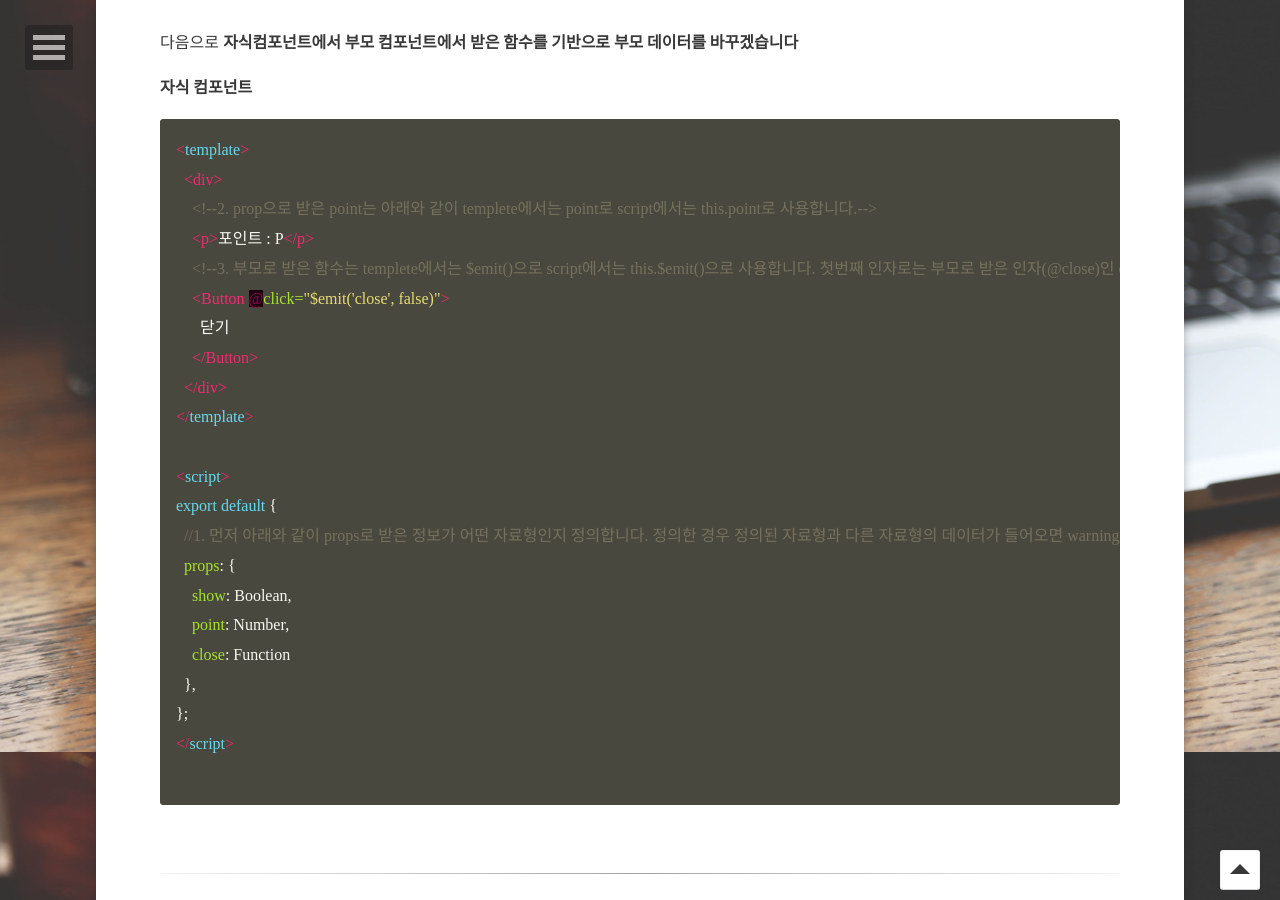
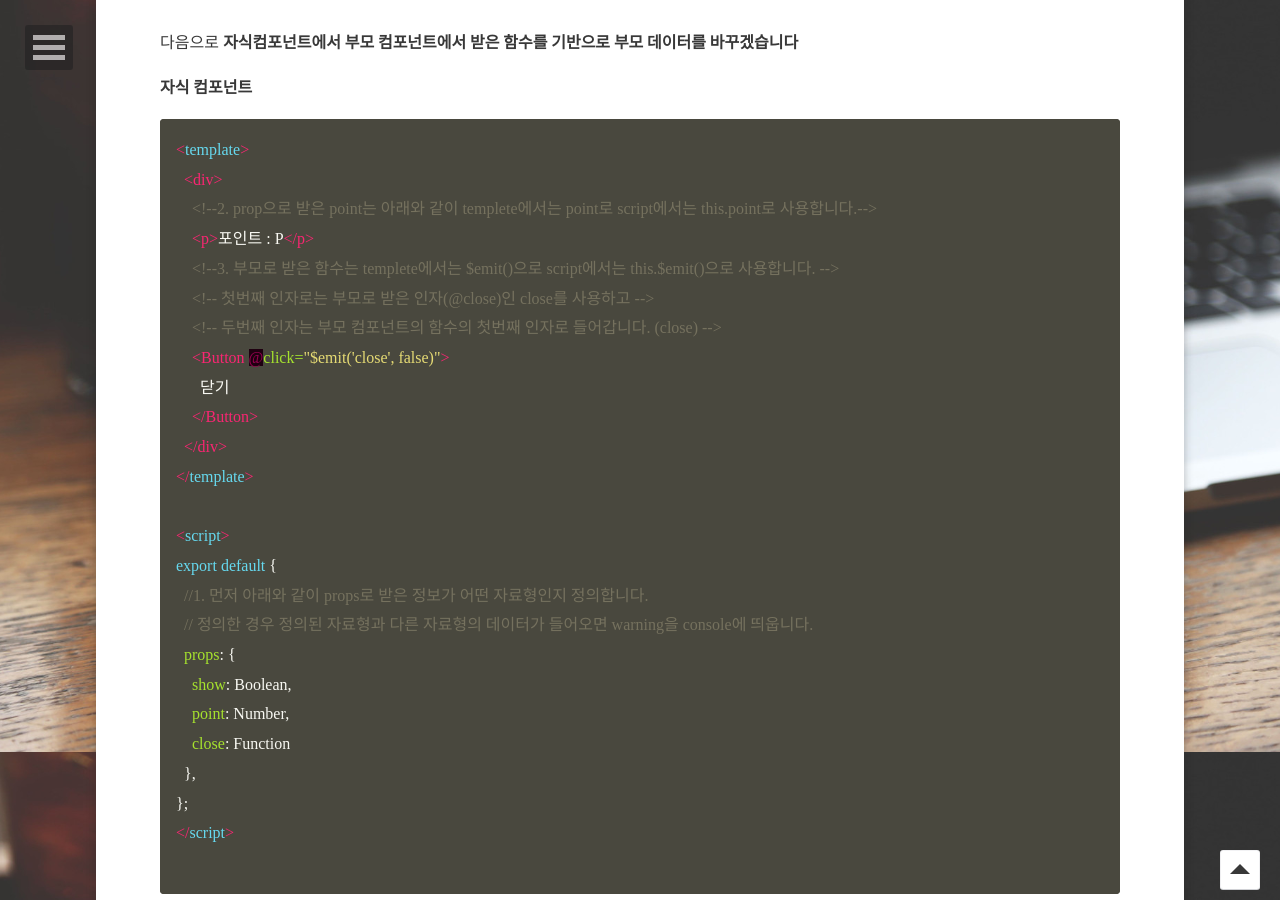
Before and after one commit to Kyounghwan01/lala, a Jekyll site: the page built from _posts/VUE/2020-01-28-부모자식정보교환.md, in a window 1280 px wide and 900 px high, scrolled down 1948 px. Built offline with Jekyll 4.4.1, drawn with Linux system fonts in a browser that asks for light colours; some web fonts are replaced.

```diff
--- a/_posts/VUE/2020-01-28-부모자식정보교환.md
+++ b/_posts/VUE/2020-01-28-부모자식정보교환.md
@@ -68,7 +68,9 @@ methods: {
   <div>
     <!--2. prop으로 받은 point는 아래와 같이 templete에서는 point로 script에서는 this.point로 사용합니다.-->
     <p>포인트 : {{ point }}P</p>
-    <!--3. 부모로 받은 함수는 templete에서는 $emit()으로 script에서는 this.$emit()으로 사용합니다. 첫번째 인자로는 부모로 받은 인자(@close)인 close를 사용하고 두번째 인자는 부모 컴포넌트의 함수의 첫번째 인자로 들어갑니다. (close) -->
+    <!--3. 부모로 받은 함수는 templete에서는 $emit()으로 script에서는 this.$emit()으로 사용합니다. -->
+    <!-- 첫번째 인자로는 부모로 받은 인자(@close)인 close를 사용하고 -->
+    <!-- 두번째 인자는 부모 컴포넌트의 함수의 첫번째 인자로 들어갑니다. (close) -->
     <Button @click="$emit('close', false)">
       닫기
     </Button>
@@ -77,7 +79,8 @@ methods: {
 
 <script>
 export default {
-  //1. 먼저 아래와 같이 props로 받은 정보가 어떤 자료형인지 정의합니다. 정의한 경우 정의된 자료형과 다른 자료형의 데이터가 들어오면 warning을 console에 띄웁니다.
+  //1. 먼저 아래와 같이 props로 받은 정보가 어떤 자료형인지 정의합니다.
+  // 정의한 경우 정의된 자료형과 다른 자료형의 데이터가 들어오면 warning을 console에 띄웁니다.
   props: {
     show: Boolean,
     point: Number,
```
